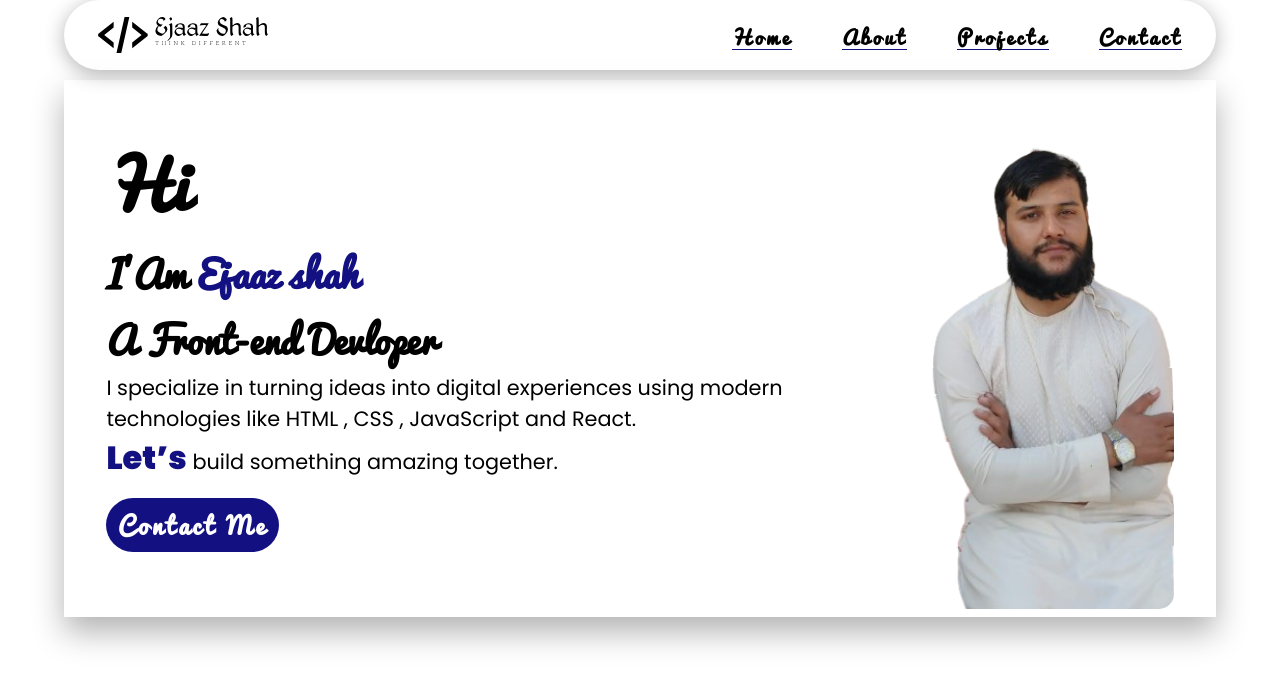
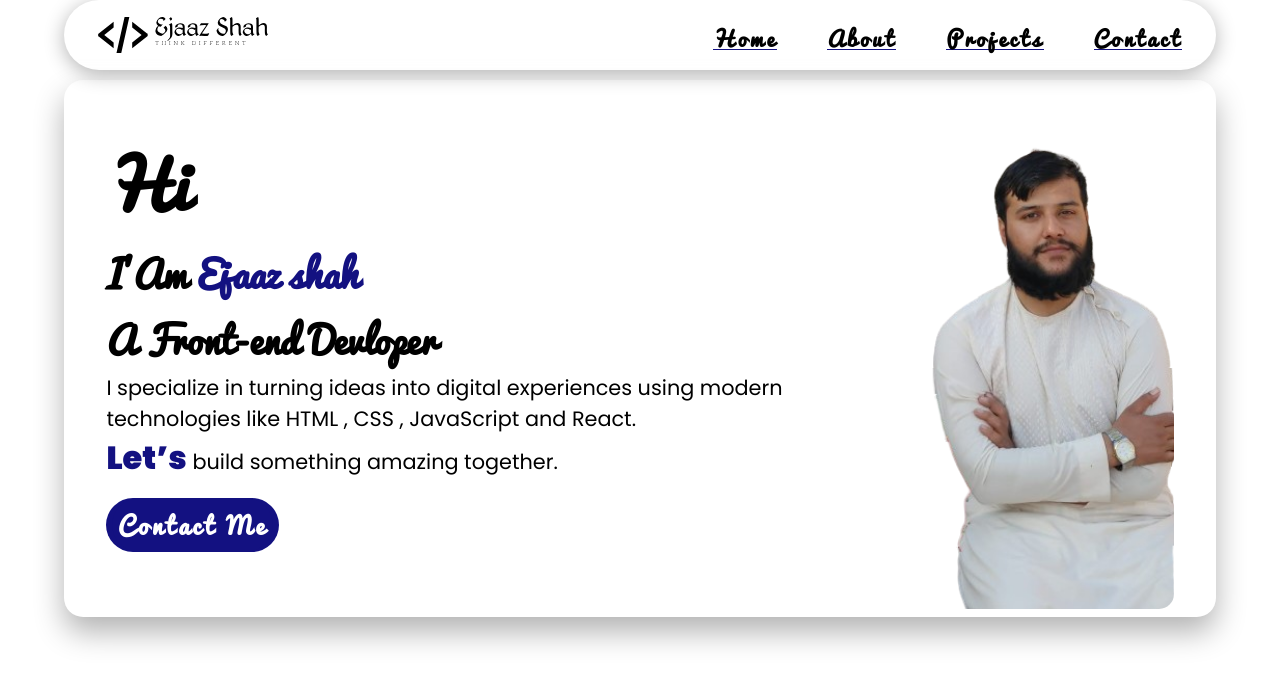
Before and after one commit to ejaazshah/Portfolio, a React (Vite) app: page / in a window 1280 px wide. Shown: the top 686 px of the page. Built offline with nearby package versions, Linux system fonts and the light colour scheme.

Commit message:
styling the hero section

```diff
--- a/src/components/hero.css
+++ b/src/components/hero.css
@@ -1,3 +1,7 @@
+@font-face {
+  font-family:'ejaaz-custom-font';
+  src: url('../../public/font/pacifico/Pacifico.ttf'), format('TTF');
+}
 .hero-section{
   display: flex;
   justify-content:space-around;
@@ -16,6 +20,7 @@
   gap: 2rem;
   padding-top:3rem;
   flex-wrap: wrap;
+  border-radius: 1.2rem;
 }
 .main-div-font-style{
   font-family: 'ejaaz-custom-font' , sans-serif;
--- a/src/components/nav.css
+++ b/src/components/nav.css
@@ -38,11 +38,11 @@ ul{
 a{
   height: 30px;
   color: #000;
-  font-size: 1.2rem;
+  font-size: 1.3rem;
   letter-spacing: 0.2rem;
   font-weight: 700;
   transition: color 0.3s ease-in;
-  border-bottom: 1px solid rgb(19, 17, 129);
+  border-bottom: 1.5px solid rgb(19, 17, 129);
 }
 a:hover {
   padding-bottom: 0.2rem;
```
